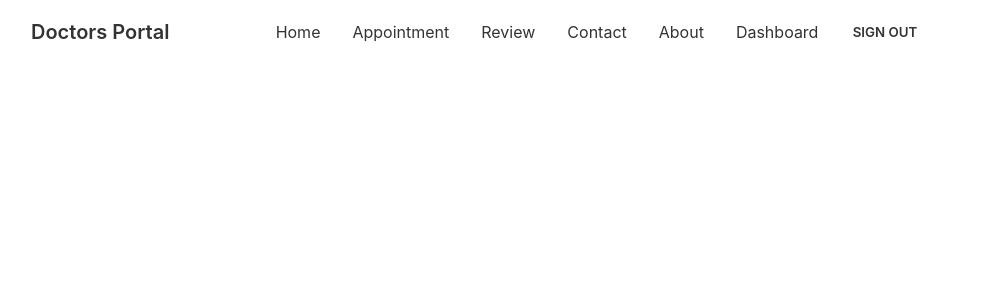
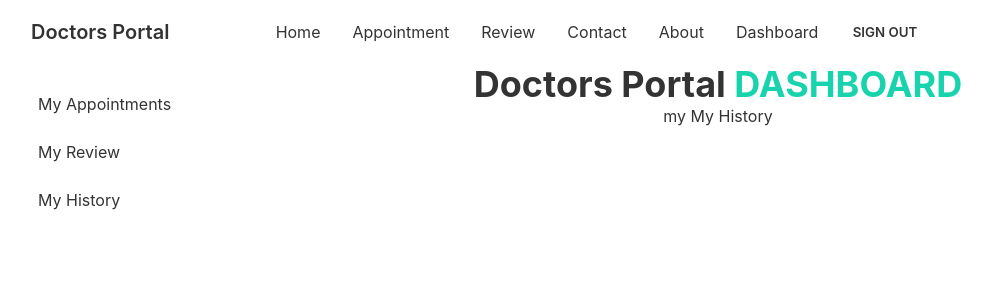
Before and after one commit to arifphero4/medical-project-client, a React (Create React App) app: page /dashboard/history in a window 1280 px wide. Shown: the top 300 px of the page, without its empty margins (42-1034 px from the left). Built offline with nearby package versions, Linux system fonts and the light colour scheme; no server answers; sample sign-in values are in the browser's storage.

Commit message:
history component added

```diff
--- a/src/App.js
+++ b/src/App.js
@@ -12,6 +12,7 @@ import "react-toastify/dist/ReactToastify.css";
 import Dashboard from "./Pages/Dashboard/Dashboard";
 import MyAppointments from "./Pages/Dashboard/MyAppointments";
 import MyReview from "./Pages/Dashboard/MyReview";
+import MyHistory from "./Pages/Dashboard/MyHistory";
 
 function App() {
   return (
@@ -41,6 +42,7 @@ function App() {
         >
           <Route index element={<MyAppointments />} />
           <Route path="review" element={<MyReview />} />
+          <Route path="history" element={<MyHistory />} />
         </Route>
       </Routes>
       <ToastContainer />
--- a/src/Pages/Dashboard/Dashboard.js
+++ b/src/Pages/Dashboard/Dashboard.js
@@ -14,13 +14,16 @@ const Dashboard = () => {
       </div>
       <div class="drawer-side">
         <label for="dashboard-sidebar" class="drawer-overlay"></label>
-        <ul class="menu p-4 overflow-y-auto w-60 bg-base-100 text-base-content">
+        <ul class="menu p-4 overflow-y-auto w-60 bg-base-100 text-base-content ">
           {/* <!-- Sidebar content here --> */}
           <li>
             <Link to="/dashboard">My Appointments</Link>
           </li>
           <li>
             <Link to="/dashboard/review">My Review</Link>
+          </li>
+          <li>
+            <Link to="/dashboard/history">My History</Link>
           </li>
         </ul>
       </div>
--- a/src/Pages/Dashboard/MyAppointments.js
+++ b/src/Pages/Dashboard/MyAppointments.js
@@ -15,7 +15,7 @@ const MyAppointments = () => {
   }, [user]);
   return (
     <div>
-      <h1>My appointment: {appointments.length}</h1>
+      <h1 className="my-8">My appointment: {appointments.length}</h1>
       <div class="overflow-x-auto">
         <table class="table w-full">
           <thead>
--- /dev/null
+++ b/src/Pages/Dashboard/MyHistory.js
@@ -0,0 +1,11 @@
+import React from "react";
+
+const MyHistory = () => {
+  return (
+    <div>
+      <h1>my My History</h1>
+    </div>
+  );
+};
+
+export default MyHistory;
```
